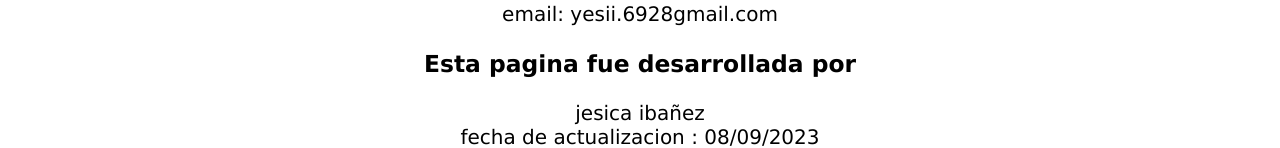
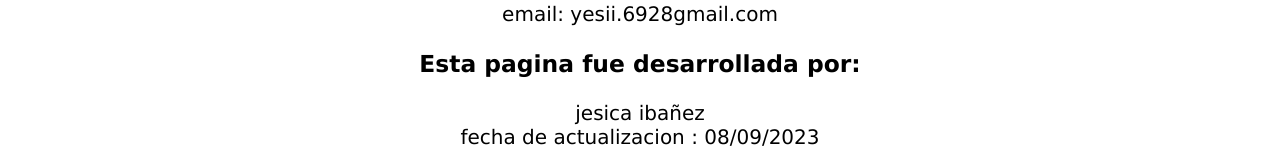
Before and after one commit to jesicaiba/DSW_jesica_iba-ez_2023-1601-, a plain HTML site: page selectores.html in a window 1280 px wide. Shown: the part 3307-3455 px from the top of the page. Drawn offline with Linux system fonts and the light colour scheme.

```diff
--- a/selectores.html
+++ b/selectores.html
@@ -115,7 +115,7 @@
     </section>
 
     <footer>
-        <h3> Esta pagina fue desarrollada por </h3>
+        <h3> Esta pagina fue desarrollada por:</h3>
         <p>
             jesica ibañez <br>
             fecha de actualizacion : 08/09/2023<br>
```
